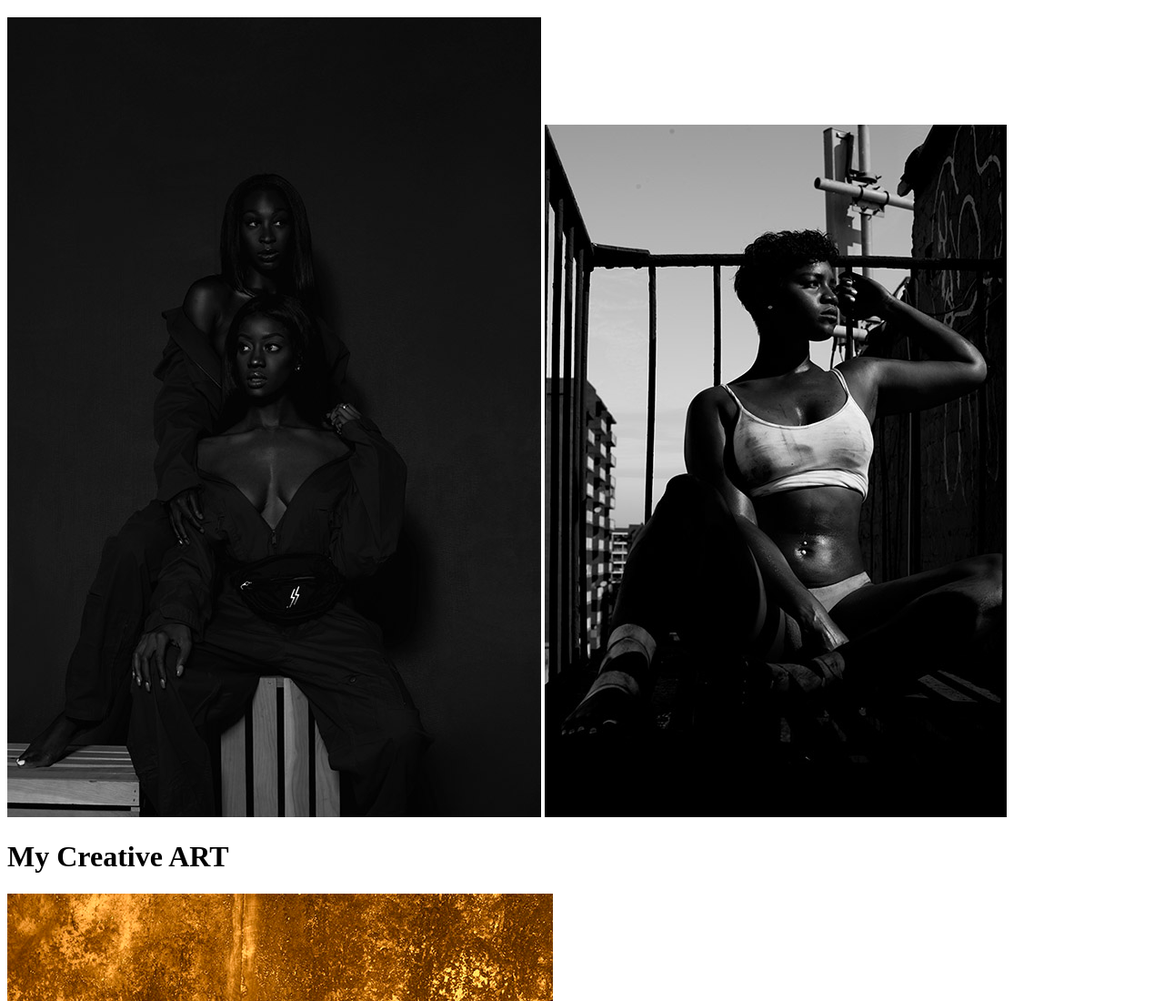
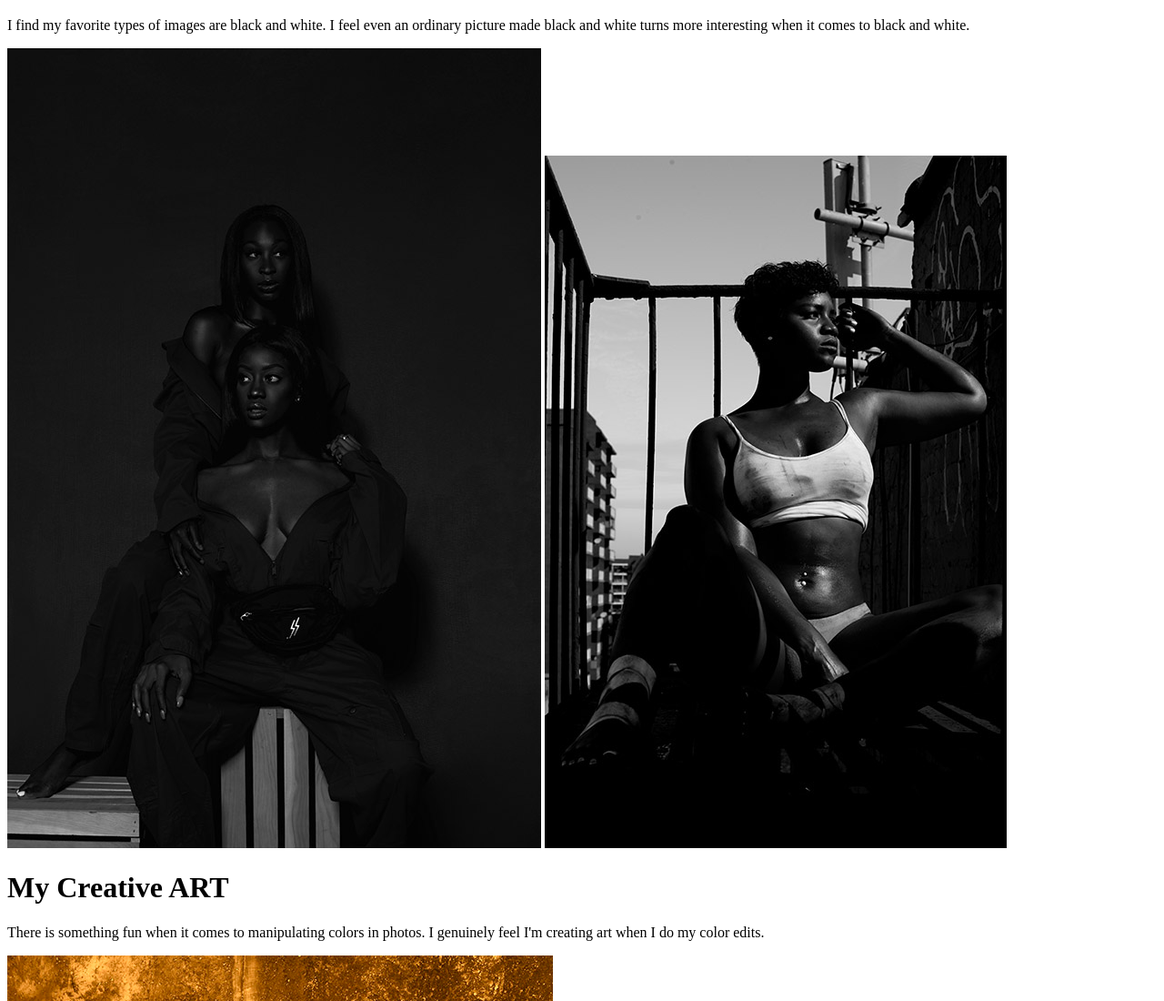
Before and after one commit to MbargouG/Project1, a plain HTML site: page portfolio.html in a window 1280 px wide. Shown: the part 200-1300 px from the top of the page at 91% size. Drawn offline with Linux system fonts and the light colour scheme.

Commit message:
adding <p> tags

```diff
--- a/portfolio.html
+++ b/portfolio.html
@@ -14,9 +14,11 @@
      </ul>
      <hr>
        <h1> My Black and White ART</h1>
+         <p>I find my favorite types of images are black and white. I feel even an ordinary picture made black and white turns more interesting when it comes to black and white.  </p>
          <img src="images/EmptyName1.jpg" alt="My work of art">
          <img src="images/EmptyName25.jpg" alt="New york Building">
       <h1> My Creative ART</h1>
+        <p>There is something fun when it comes to manipulating colors in photos. I genuinely feel I'm creating art when I do my color edits.  </p>
         <img src="images/hadja3364copy.jpg" alt="Shot taken in paris">
         <img src="images/moon.jpg" alt="Moon inspo">
 
```
